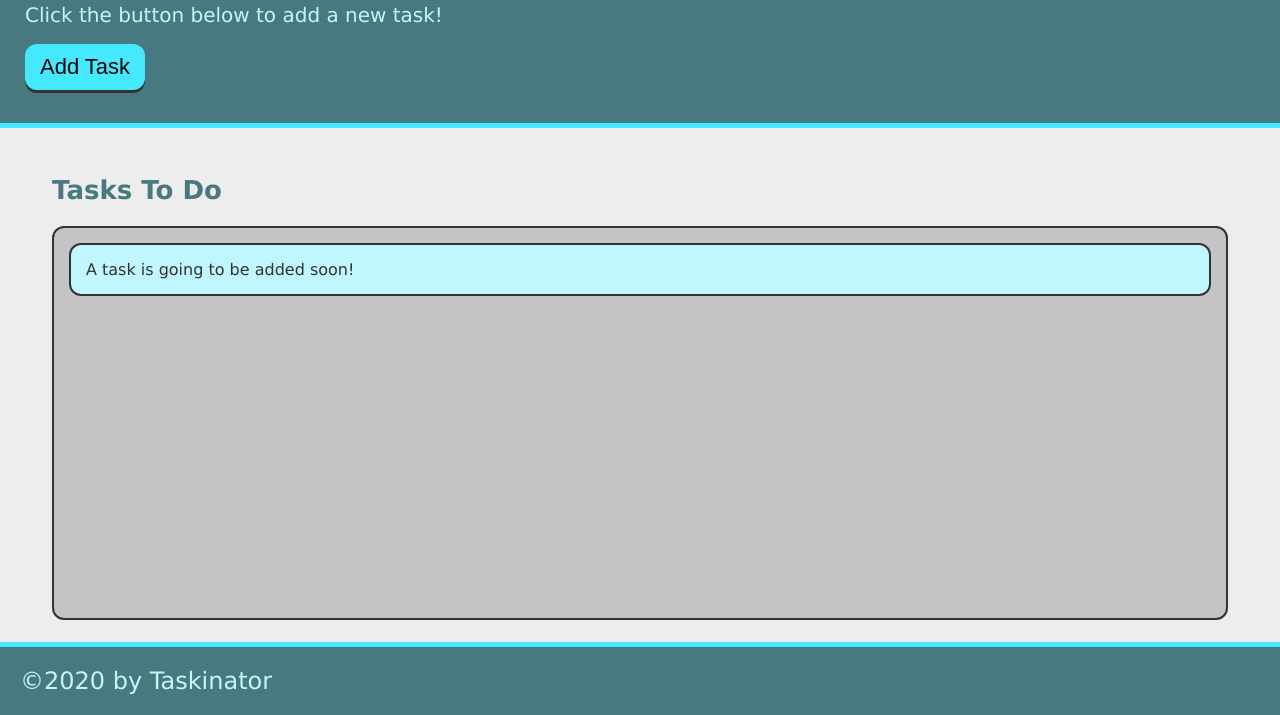
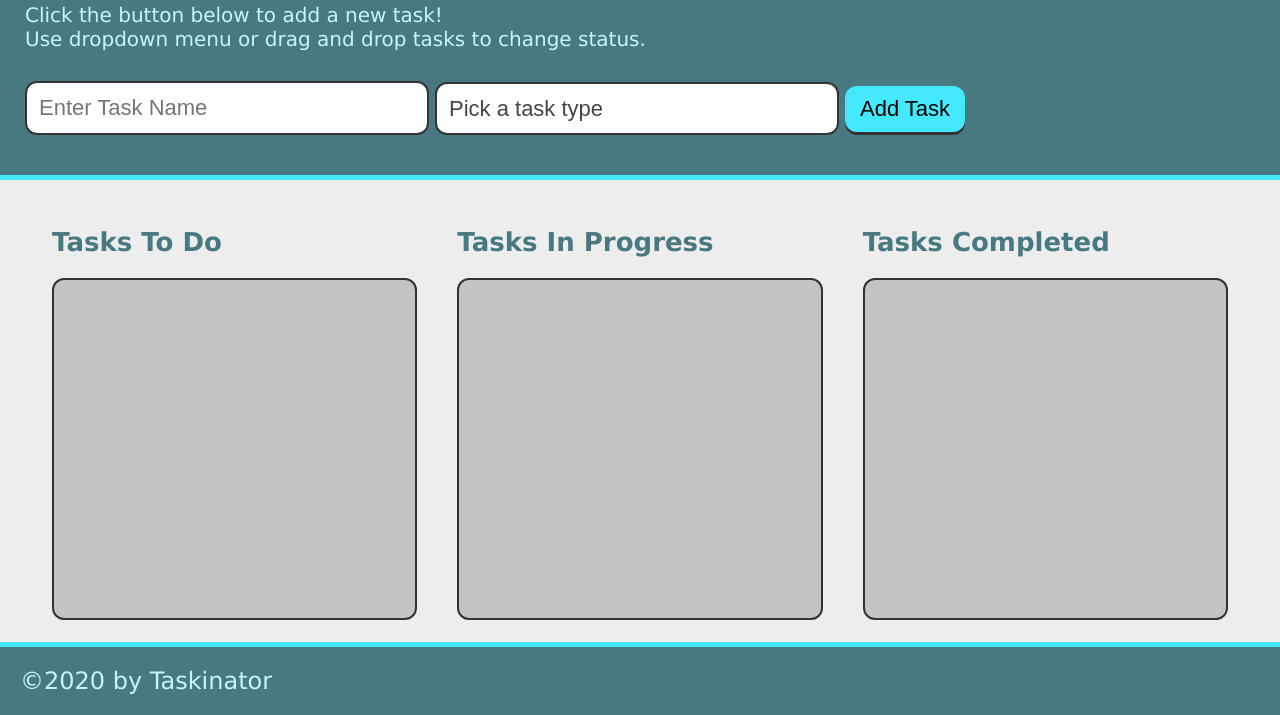
Before and after one commit to tanyaleepr/taskinator, a plain HTML site: page index.html in a window 1280 px wide. Shown: the part 85-800 px from the top of the page. Drawn offline with Linux system fonts and the light colour scheme.

Commit message:
fixed files, add header, footer, and to-do-list

```diff
--- a/index.html
+++ b/index.html
@@ -1,40 +1,54 @@
 <!DOCTYPE html>
 <html lang="en">
-
     <head>
         <meta charset="UTF-8">
         <meta name="viewport" content="width=device-width, initial-scale=1.0">
         <meta http-equiv="X-UA-Compatible" content="ie=edge">
+        <link rel="stylesheet" href="./assets/css/style.css">
         <title>Taskinator</title>
-  <link rel="stylesheet" href="./assets/css/style.css">
     </head>
-
      <body>
          <header>
-<h1 class="page-title"> Taskinator</h1>
-<p> Click the button below to add a new task!</p>
-<button class="btn" id="save-task"> Add Task</button>
+             <h1 class="page-title">Taskinator</h1>
+             <p>Click the button below to add a new task!<br>Use dropdown menu or drag and drop tasks to change status.</p>
+             <form id="task-form">
+                <div class="form-group">
+                    <input type="text" name="task-name" class="text-input" placeholder="Enter Task Name" />
+                </div>
+                <div class="form-group">
+                    <select name="task-type" class="select-dropdown">
+                      <option value="" disabled selected>Pick a task type</option>
+                      <option value="Print">Print</option>
+                      <option value="Web">Web</option>
+                      <option value="Mobile">Mobile</option>
+                    </select>
+                </div>
+                <div class="form-group">
+                  <button class="btn" id="save-task" type="submit" draggable="true">Add Task</button>
+                </div>
+              </form>
          </header>
-<main class="page-content">
+         <main class="page-content" id="page-content">
              <section class="task-list-wrapper">
                  <h2 class="list-title">Tasks To Do</h2>
                  <ul class="task-list" id="tasks-to-do">
-        <li class="task-item">A task is going to be added soon!</li>
+                 </ul>
+             </section>
+             <!-- Tasks In Progress -->
+             <section class="task-list-wrapper">
+                  <h2 class="list-title">Tasks In Progress</h2>
+                  <ul class="task-list" id="tasks-in-progress"></ul>
+            </section>
+                <!-- Tasks Completed -->
+             <section class="task-list-wrapper">
+                  <h2 class="list-title">Tasks Completed</h2>
+                  <ul class="task-list" id="tasks-completed"></ul>
              </section>
          </main>
-
-
-
-
-
-  <script src="./assets/js/script.js">
-
-
-  </script>
-
          <footer>
              &copy;2020 by Taskinator
          </footer>
+
+         <script src="./assets/js/script.js"></script>
      </body>
-
 </html>
```
Also changed, not shown: assets/css/style.css (indentation only), 1 other file. Lines whose indentation alone changed are shown as unchanged.
